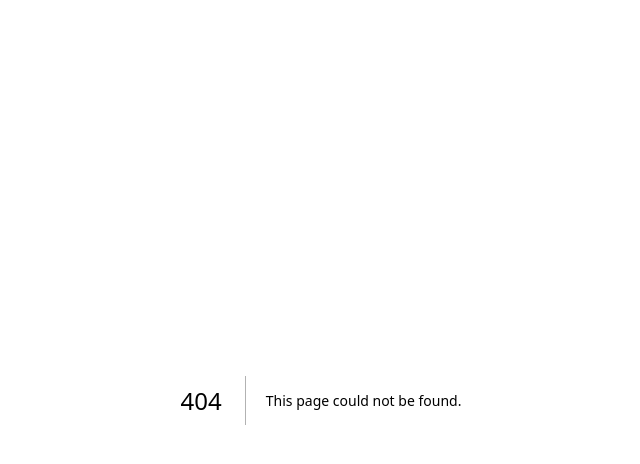
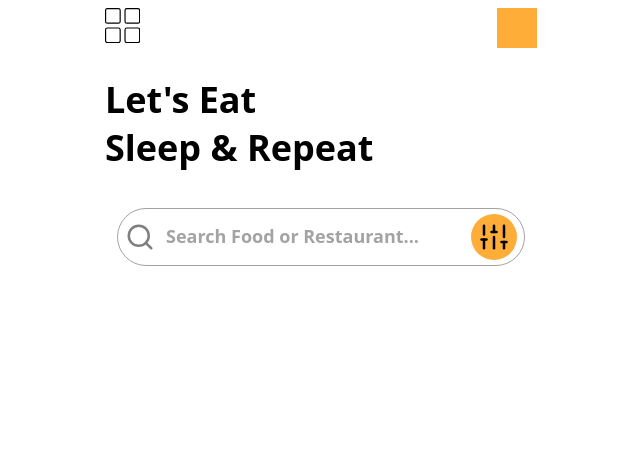
Before and after one commit to NikhilThakur3536/marketplace, a Next.js app: page /testui in a window 1280 px wide. Before the commit this address had no page. Shown: the top 464 px of the page, without its empty margins (319-959 px from the left). Built offline with nearby package versions, Linux system fonts and the light colour scheme.

Commit message:
testui updated for food marketplace

```diff
--- /dev/null
+++ b/src/app/testui/components/Header.jsx
@@ -0,0 +1,35 @@
+"use client"
+
+import { Globe, MapPin } from "lucide-react";
+import { motion } from "framer-motion";
+
+export default function Header () {
+    return(
+        <div className="w-full  relative">
+            <div className="flex w-full justify-between">
+                <svg width="35" height="35" viewBox="0 0 30 30" fill="none" >
+                    <rect x="0.5" y="0.5" width="12.5" height="12.5" rx="1.5" fill="white" stroke="black"/>
+                    <rect x="0.5" y="17.1667" width="12.5" height="12.5" rx="1.5" fill="white" stroke="black"/>
+                    <rect x="17.167" y="0.5" width="12.5" height="12.5" rx="1.5" fill="white" stroke="black"/>
+                    <rect x="17.167" y="17.1667" width="12.5" height="12.5" rx="1.5" fill="white" stroke="black"/>
+                </svg>
+                <div className="bg-[#FDAD38] roudnded-lg w-10 h-10">
+                </div>
+                <motion.div className="absolute"
+                    initial={{left:"0% ", opacity:[0] }}
+                    animate={{left:["0%","12%","12%", "0%"], opacity:[0,1,1,0]}}
+                    transition={{duration:1.5, ease:"easeInOut"}}
+                >
+                    <MapPin color="black" size={30}/>
+                </motion.div>
+                <motion.div className="absolute"
+                    initial={{left:"0% ", opacity:[0,] }}
+                    animate={{left:["0%","20%","20%", "0%"], opacity:[0,1,1,0]}}
+                    transition={{duration:1.5, ease:"easeInOut", delay:0.2}}
+                >
+                    <Globe color="black" size={30} />
+                </motion.div>
+            </div>
+        </div>
+    )
+}
--- /dev/null
+++ b/src/app/testui/components/SearchBar.jsx
@@ -0,0 +1,18 @@
+"use client"
+
+import { Search, SlidersVertical } from "lucide-react";
+import { motion } from "framer-motion";
+
+export default function SearchBar () {
+    return(
+        <div className="w-full flex justify-center px-2 mt-4 relative">
+            <input type="text" placeholder="Search Food or Restaurant..." className="rounded-4xl bg-white placeholder:text-[#A3A3A3] placeholder:text-lg placeholder:font-bold border border-[#A3A3A3] w-full py-4 pl-12" />
+            <div className="absolute w-fit h-fit p-2 rounded-full bg-[#FDAD38] right-4 transform translate-y-1.5">
+                <SlidersVertical color="black" size={30} />
+            </div>
+            <div className="absolute left-4 transform translate-y-3.5">
+                <Search color="gray" size={30}/>
+            </div>
+        </div>
+    )
+}
--- /dev/null
+++ b/src/app/testui/page.jsx
@@ -0,0 +1,19 @@
+import Header from "./components/Header";
+import SearchBar from "./components/SearchBar";
+
+export default function TestUI () {
+    return (
+        <div className="w-screen flex justify-center">
+            <div className="max-w-md w-full flex flex-col gap-6 p-2">
+                <Header/>
+                <div className="flex flex-col gap-2 mt-2">
+                    <h1 className="text-4xl font-bold">Let's Eat</h1>
+                    <h1 className="text-4xl font-bold">Sleep & Repeat</h1>
+                </div>
+                <div className="px-1 flex justify-center w-full">
+                    <SearchBar/>
+                </div>
+            </div>
+        </div>
+    )
+}
```
